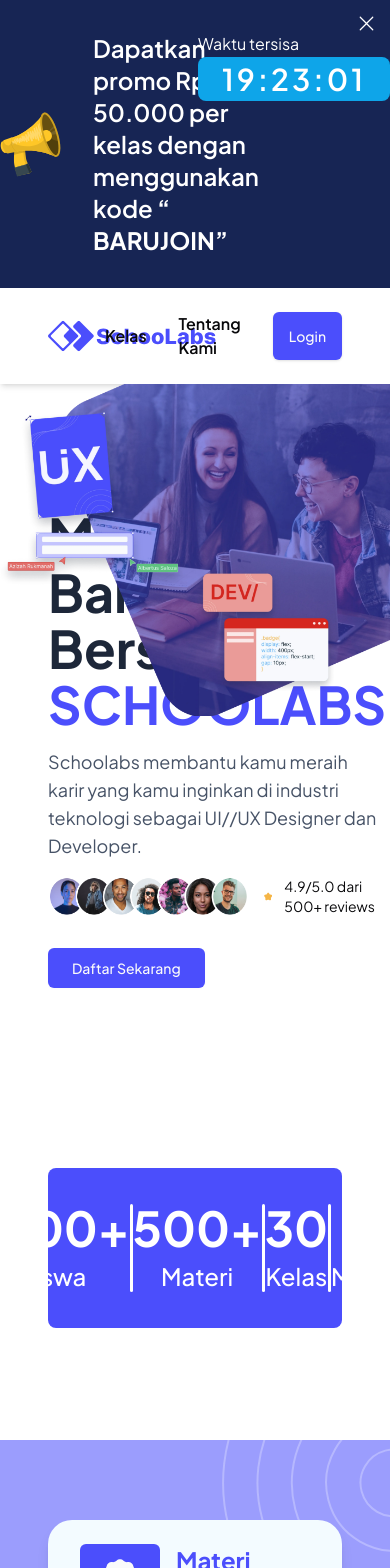
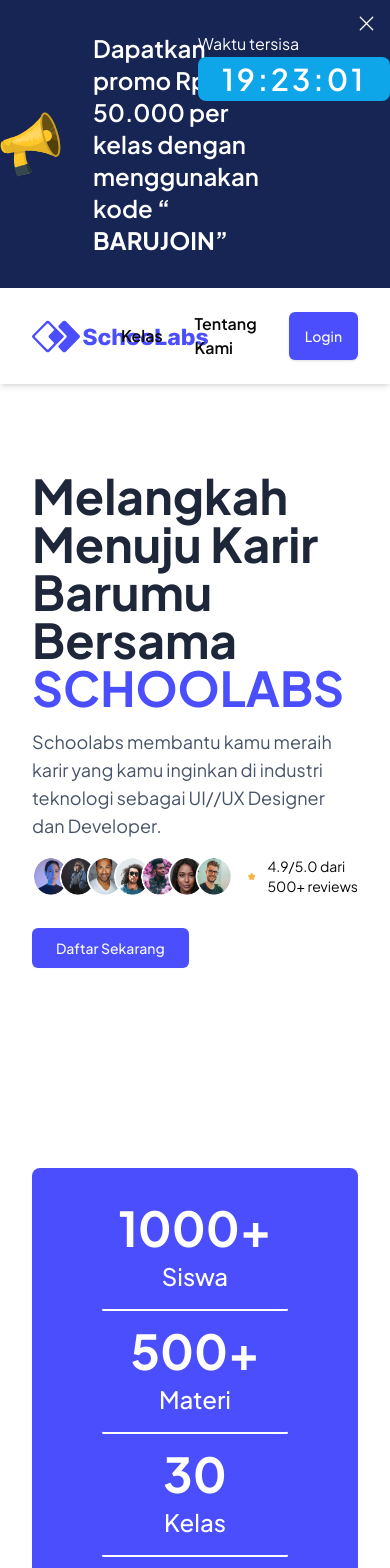
Before and after one commit to raymondtju/schoolabs, a Next.js app: page / in a window 390 px wide. Shown: the top 1568 px of the page. Built offline with nearby package versions, Linux system fonts and the light colour scheme.

Commit message:
style: card hover

```diff
--- a/app/page.tsx
+++ b/app/page.tsx
@@ -14,8 +14,8 @@
     <>
       <section className="">
         <div className="relative container md:px-20 flex items-center max-h-full h-[42rem]">
-          <div className="flex flex-col gap-4 max-w-xl ">
-            <h1 className="text-[3.25rem] text-[#1D2739] font-bold  leading-[3.5rem]">
+          <div className="flex flex-col gap-4 max-w-xl">
+            <h1 className="text-5xl md:text-[3.25rem] text-[#1D2739] font-bold md:leading-[3.5rem]">
               Melangkah Menuju Karir Barumu Bersama
               <span className="text-primary"> SCHOOLABS</span>
             </h1>
@@ -33,27 +33,28 @@
               <Button className="w-fit h-10 py-4 px-6 shadow-current">Daftar Sekarang</Button>
             </div>
           </div>
-          <Image className="absolute z-10 right-0 top-0" width={650} height={650} src="/images/hero-landing.webp" alt="hero-image" />
+          <Image className="hidden lg:block absolute z-10 right-0 top-0" width={650} height={650} src="/images/hero-landing.webp" alt="hero-image" />
         </div>
       </section>
       <section className="my-28">
         <div className="container md:px-20">
-          <div className="bg-primary h-40 px-6 py-9 rounded-lg flex justify-center items-center text-white">
+          <div className="bg-primary lg:h-40 px-6 py-9 rounded-lg flex flex-col lg:flex-row justify-center items-center gap-4 text-white">
             <div className="max-w-sm w-[15rem] grid gap-2 place-content-center justify-items-center">
-              <span className="text-5xl font-bold">1000+</span>
+              <p className="text-5xl font-bold">1000+</p>
               <p className="text-2xl font-medium">Siswa</p>
             </div>
-            <Separator className="w-[3px] rounded-full bg-white" orientation="vertical" />
+            <hr className="shrink-0 w-2/3 h-[3px] lg:h-full lg:w-[3px] rounded-full bg-white" />
+
             <div className="max-w-sm w-[15rem] grid gap-2 place-content-center justify-items-center">
-              <span className="text-5xl font-bold">500+</span>
+              <p className="text-5xl font-bold">500+</p>
               <p className="text-2xl font-medium">Materi</p>
             </div>
-            <Separator className="w-[3px] rounded-full bg-white" orientation="vertical" />
+            <hr className="shrink-0 w-2/3 h-[3px] lg:h-full lg:w-[3px] rounded-full bg-white" />
             <div className="max-w-sm w-[15rem] grid gap-2 place-content-center justify-items-center">
-              <span className="text-5xl font-bold">30</span>
+              <p className="text-5xl font-bold">30</p>
               <p className="text-2xl font-medium">Kelas</p>
             </div>
-            <Separator className="w-[3px] rounded-full bg-white" orientation="vertical" />
+            <hr className="shrink-0 w-2/3 h-[3px] lg:h-full lg:w-[3px] rounded-full bg-white" />
             <div className="max-w-sm w-[15rem] grid gap-2 place-content-center justify-items-center">
               <span className="text-5xl font-bold">10</span>
               <p className="text-2xl font-medium">Mentor</p>
@@ -112,31 +113,31 @@
       <section className="my-28">
         <div className="container md:px-20">
           <h1 className="text-center text-4xl font-bold">Pilih Jalur Karirmu!</h1>
-          <div className="mt-8 flex gap-4 justify-around items-center">
-            {/* group relative */}
-            <div className="rounded-[2.5rem] border-[2px] border-primary relative overflow-hidden grid grid-cols-1">
+          <div className=" mt-8 flex flex-col lg:flex-row gap-4 justify-around items-center">
+
+            <div className="group rounded-[2.5rem] border border-transparent  hover:border-primary relative overflow-hidden grid grid-cols-1">
               <Image className="col-start-1 col-end-3 row-start-1" src="/images/uiux.png" alt="UI/UX Designer" width={500} height={500} />
               <h1 className="relative mb-8 flex items-center flex-col-reverse col-start-1 row-start-1 text-[#F5F5FF] font-bold text-5xl">UI/UX DESIGNER</h1>
-
-              <div className="px-8 py-4 absolute bottom-0 text-primary bg-[#FFFFFF] grid gap-4">
-                <h5 className="font-bold">BELUM MEMILIKI PENGALAMAN DI DUNIA DESAIN?</h5>
+              <div className="sm:max-h-64 h-full px-10 py-6 absolute transition-transform group-hover:translate-y-0 translate-y-full lg:translate-y-[200%] lg:group-hover:translate-y-full text-primary bg-[#FFFFFF] grid gap-4">
+                <h5 className="font-bold text-lg sm:text-xl">BELUM MEMILIKI PENGALAMAN DI DUNIA DESAIN?</h5>
                 <p className="text-sm">Mulai dengan mempelajari dasar dari UI/UX Design. Ambil kelas dasar visual dan skill UI Design dengan menggunakan tools yang sesuai dengan standar industri desain seperti Figma, Sketch dan Adobe XD.</p>
-                <Button>Mulai Belajar</Button>
+                <Button className="m-auto w-48">Mulai Belajar</Button>
               </div>
 
             </div>
-            <div className="rounded-[2.5rem] border-[2px] border-primary relative overflow-hidden grid grid-cols-1">
+            <div className="group rounded-[2.5rem] border border-transparent hover:border-primary relative overflow-hidden grid grid-cols-1">
               <Image className="col-start-1 col-end-3 row-start-1" src="/images/programmer.png" alt="UI/UX Designer" width={500} height={500} />
               <h1 className="relative mb-8 flex items-center flex-col-reverse col-start-1 row-start-1 text-[#F5F5FF] font-bold text-5xl">PROGRAMMER</h1>
-              <div className="px-8 py-4 absolute bottom-0 text-primary bg-[#FFFFFF] grid gap-4">
-                <h5 className="font-bold">BELUM MEMILIKI PENGALAMAN DI DUNIA PROGRAMMING?</h5>
+              <div className="sm:max-h-64 h-full px-10 py-6 absolute transition-transform group-hover:translate-y-0 translate-y-full lg:translate-y-[200%] lg:group-hover:translate-y-full text-primary bg-[#FFFFFF] grid gap-4">
+                <h5 className="font-bold text-lg sm:text-xl">BELUM MEMILIKI PENGALAMAN DI DUNIA PROGRAMMING?</h5>
                 <p className="text-sm">Kelas di SchooLabs tersedia bagi yang belum memiliki kemampuan programming (dasar) hingga yang sudah profesional. Temukan berbagai pilihan kursus yang dirancang untuk berbagai tingkat pengalaman di SchooLabs</p>
-                <Button>Mulai Belajar</Button>
+                <Button className="m-auto w-48">Mulai Belajar</Button>
               </div>
             </div>
           </div>
         </div>
       </section>
+      <section></section>
     </>
   );
 }
--- a/components/footer.tsx
+++ b/components/footer.tsx
@@ -5,12 +5,12 @@
 
 export function Footer() {
    return (
-      <footer className="">
+      <footer className="py-6">
          <div className="container md:px-20">
             <hr />
-            <div className="my-6 flex justify-between">
+            <div className="my-6 flex flex-col lg:justify-between">
                <Image src="/logo.svg" alt="icon" width={250} height={250} />
-               <div className=" flex">
+               <div className="flex flex-col gap-6 lg:flex-row">
                   <ul className="w-64 grid gap-2 text-muted-foreground">
                      <li>Tentang Kami</li>
                      <li>FAQ</li>
@@ -21,7 +21,7 @@
                      <li>Daftar Instruktur</li>
                      <li>Mitra</li>
                   </ul>
-                  <div className="w-64 grid text-muted-foreground">
+                  <div className="w-64 grid gap-3 text-muted-foreground">
                      <p>Temukan Kami</p>
                      <div className="flex gap-3">
                         <FacebookIcon />
--- a/tailwind.config.ts
+++ b/tailwind.config.ts
@@ -13,7 +13,7 @@
     },
     container: {
       center: true,
-      padding: "3rem",
+      padding: "2rem",
       screens: {
         "2xl": "1400px",
       },
```
